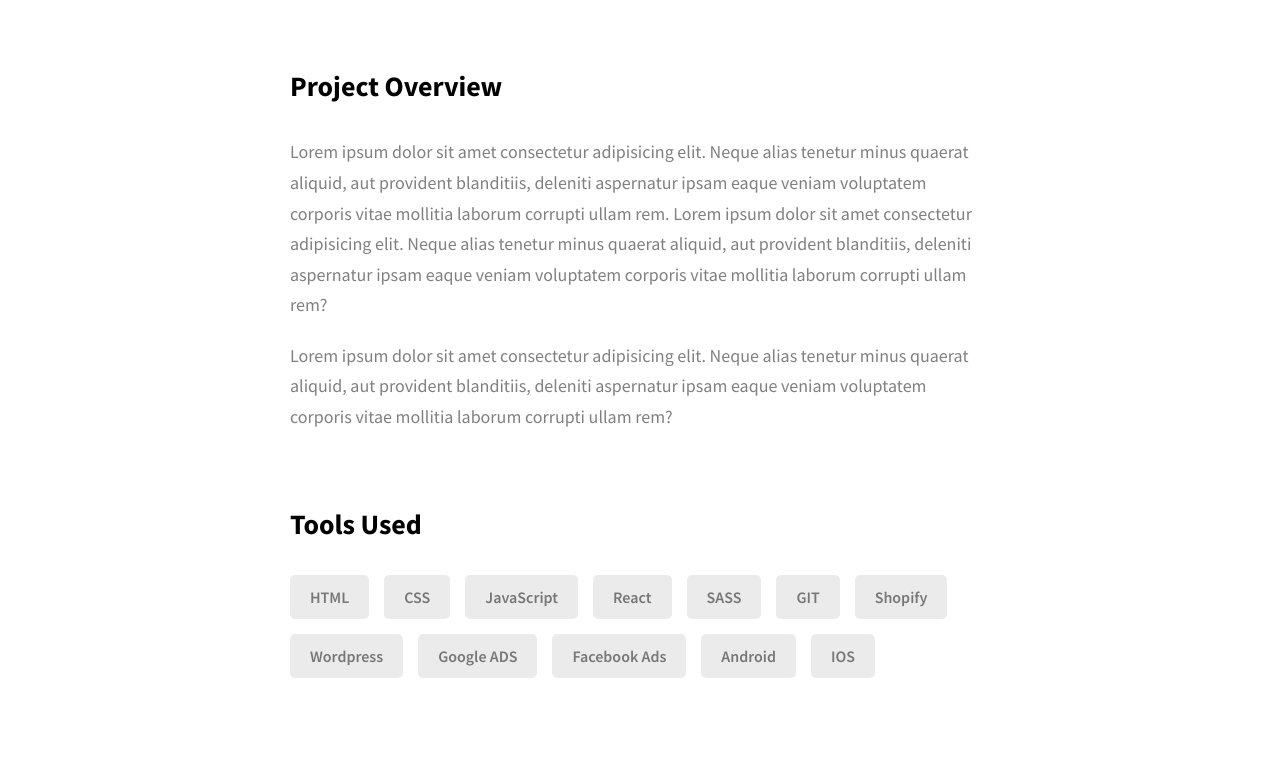
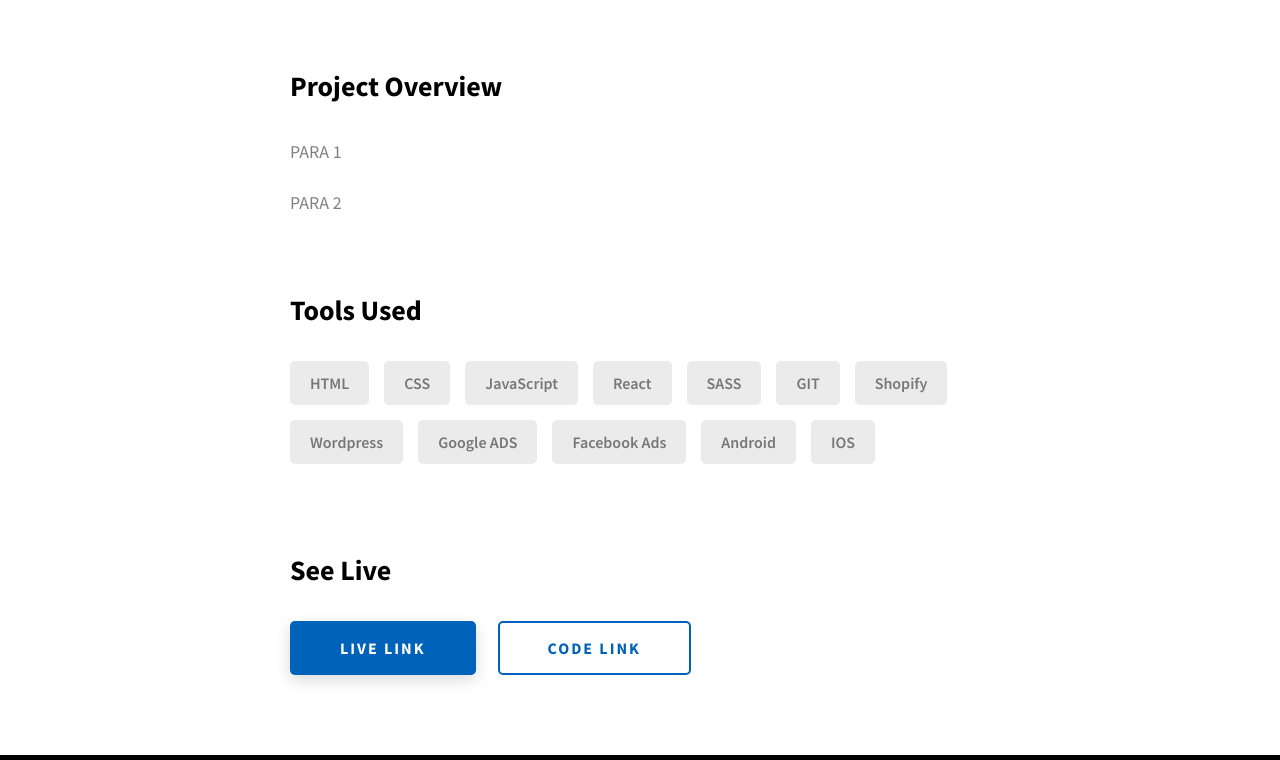
Before and after one commit to Sainitu/portfolio, a website: page project-3.html in a window 1280 px wide. Shown: the part 1340-2100 px from the top of the page. Drawn offline with Linux system fonts and the light colour scheme.

Commit message:
Update project-3.html

```diff
--- a/project-3.html
+++ b/project-3.html
@@ -22,12 +22,12 @@
         <div class="header__logo-container">
           <div class="header__logo-img-cont">
             <img
-              src="./assets/png/john-doe.png"
-              alt="Ram Maheshwari Logo Image"
+              src="./assets/png/tush-modified.png"
+              alt="Tushar Saini Logo Image"
               class="header__logo-img"
             />
           </div>
-          <span class="header__logo-sub">John Doe</span>
+          <span class="header__logo-sub">Tushar Saini</span>
         </div>
         <div class="header__main">
           <ul class="header__links">
@@ -111,20 +111,10 @@
             <div class="project-details__desc">
               <h3 class="project-details__content-title">Project Overview</h3>
               <p class="project-details__desc-para">
-                Lorem ipsum dolor sit amet consectetur adipisicing elit. Neque
-                alias tenetur minus quaerat aliquid, aut provident blanditiis,
-                deleniti aspernatur ipsam eaque veniam voluptatem corporis vitae
-                mollitia laborum corrupti ullam rem. Lorem ipsum dolor sit amet
-                consectetur adipisicing elit. Neque alias tenetur minus quaerat
-                aliquid, aut provident blanditiis, deleniti aspernatur ipsam
-                eaque veniam voluptatem corporis vitae mollitia laborum corrupti
-                ullam rem?
+                PARA 1
               </p>
               <p class="project-details__desc-para">
-                Lorem ipsum dolor sit amet consectetur adipisicing elit. Neque
-                alias tenetur minus quaerat aliquid, aut provident blanditiis,
-                deleniti aspernatur ipsam eaque veniam voluptatem corporis vitae
-                mollitia laborum corrupti ullam rem?
+                PARA 2
               </p>
             </div>
             <div class="project-details__tools-used">
```
